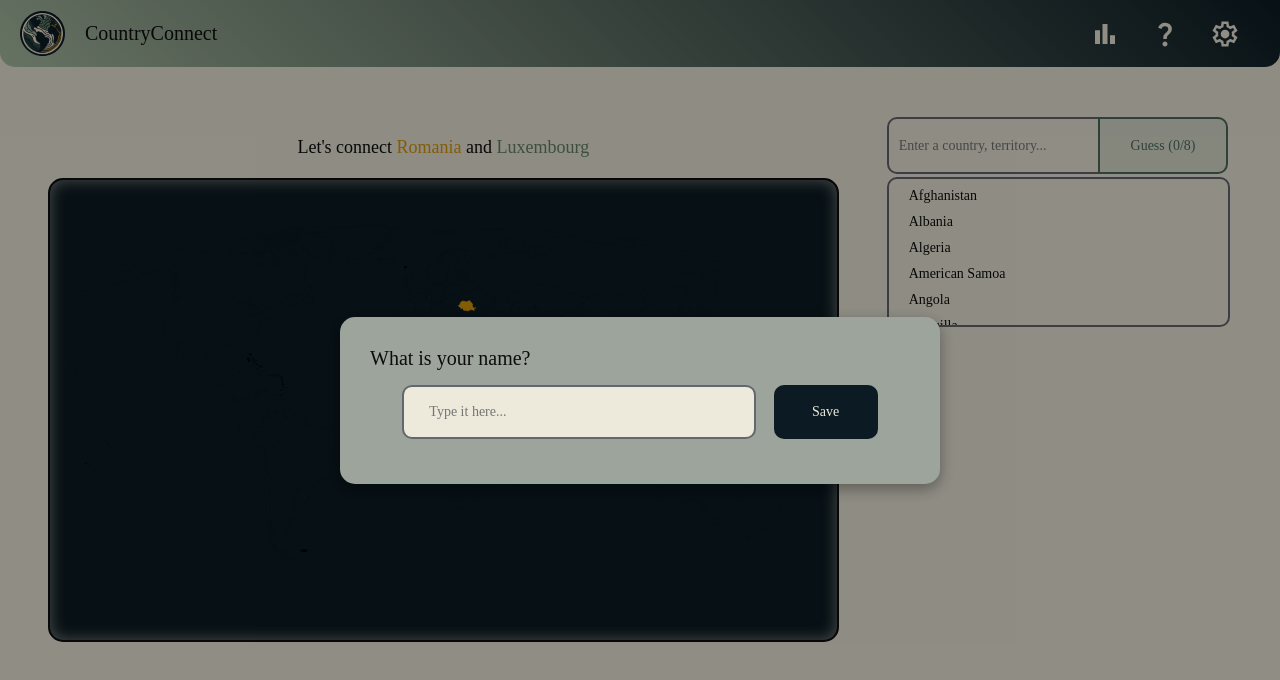
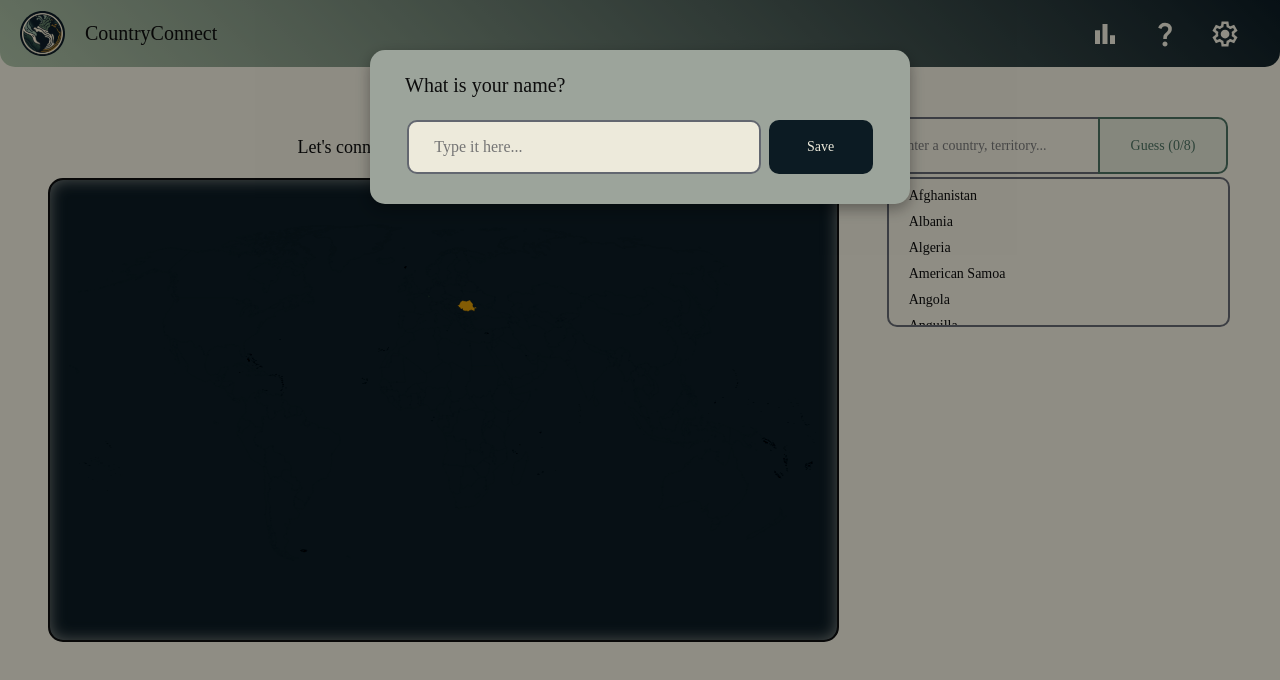
Before and after one commit to AliceGl/country-connect, a React (Create React App) app in the folder client/: page / in a window 1280 px wide. Shown: the top 680 px of the page. Built offline with nearby package versions, Linux system fonts and the light colour scheme; a web font is replaced by a local one.

Commit message:
added rules

```diff
--- a/client/src/components/App.js
+++ b/client/src/components/App.js
@@ -2,6 +2,7 @@ import './App.css';
 import Header from './Header.js';
 import Modal from './Modal.js';
 import GameScreen from './GameScreen.js';
+import Rules from './Rules.js';
 import { useEffect, useState } from 'react';
 import LogIn from './LogIn.js';
 import Cookies from 'universal-cookie';
@@ -151,7 +152,7 @@ function App() {
       </AppContext.Provider>
 
       <Modal title='Statistics' show={statsVisible} onClose={() => {setStatsVisible(false)}} ></Modal>
-      <Modal title='How to Play' show={rulesVisible} onClose={() => {setRulesVisible(false)}} ></Modal>
+      <Modal title='How to Play' show={rulesVisible} onClose={() => {setRulesVisible(false)}} ><Rules /></Modal>
       <Modal title='Settings' show={settingsVisible} onClose={() => {setSettingsVisible(false)}} ></Modal>
 
       <LogIn />
--- a/client/src/components/LogIn.js
+++ b/client/src/components/LogIn.js
@@ -21,7 +21,7 @@ function LogIn() {
         setVisible(false)
     }
     return (
-        <Modal className="logIn" title="What is your name?" show={visible} onClose={() => {}} noClose={true}>
+        <Modal className="logIn" title="What is your name?" show={visible} onClose={() => {}} noClose={true} size='small'>
             <input className="inputField" placeholder="Type it here..." onChange={(e) => {
                 setUser(e.target.value)
             }} />
--- a/client/src/components/Modal.css
+++ b/client/src/components/Modal.css
@@ -6,13 +6,32 @@
     background-color: rgba(0, 0, 0, 0.4);
     position: fixed;
     display: flex;
+    flex-flow: row nowrap;
     justify-content: center;
-    align-items: center;
+    align-items: flex-start;
 
+    overflow-y: auto;
 
     opacity: 0;
     transition: all 0.3s ease-in-out;
     pointer-events: none;
+}
+
+.modalBackground::-webkit-scrollbar {
+    width: 15px;
+    margin: 10px;
+}
+
+.modalBackground::-webkit-scrollbar-track {
+    background-color: #EDEADB;
+}
+
+.modalBackground::-webkit-scrollbar-thumb {
+    background-color: #9CA49B;
+    border-radius: 10px;
+    border-style: solid;
+    border-color: #EDEADB;
+    border-width: 3px;
 }
 
 .modal-show {
@@ -23,11 +42,14 @@
 .modal {
     width: 540px;
     min-height: 540px;
+    margin: 50px;
     background-color: #9CA49B;
     border-radius: 15px;
-    padding: 30px;
     box-shadow: rgba(0, 0, 0, 0.35) 0px 5px 15px;
     color: #0D0D0D;
+
+    display: grid;
+    grid-template-rows: 70px 1fr;
 
     transform: translateY(-200px);
     transition: all 0.3s ease-in-out;
@@ -38,9 +60,11 @@
 }
 
 .modalHeader {
+    margin: 35px;
     display: flex;
     flex-flow: row nowrap;
     justify-content: flex-start;
+    align-items: center;
 }
 
 .modalTitle {
@@ -67,9 +91,18 @@
     cursor: pointer;
 }
 
-.modalBody {
-    margin: 15px;
+.modalBody.small {
+    padding: 0 30px 30px 30px;
+}
+
+.modalBody.big {
+    width: 470px;
+    height: 100% - 60px;
+    display: block;
     font-size: 14px;
-    display: block;
+    line-height: 22px;
     text-align: left;
+    background-color: #EDEADB;
+    border-radius: 15px;
+    padding: 30px;
 }
--- a/client/src/components/Modal.js
+++ b/client/src/components/Modal.js
@@ -1,7 +1,7 @@
 import './Modal.css'
 import {ReactComponent as Close} from './../svg/close.svg'
 
-function Modal({ title, show, onClose, noClose=false, children, className}) {
+function Modal({ title, show, onClose, noClose=false, children, className="", size='big'}) {
     return (
         <div className={"modalBackground" + (show ? " modal-show" : "")} onClick={onClose}>
             <div className={className + ' modal'} onClick={(e) => e.stopPropagation()}>
@@ -13,7 +13,7 @@ function Modal({ title, show, onClose, noClose=false, children, className}) {
                         </div>
                     }
                 </div>
-                <div className='modalBody'>
+                <div className={'modalBody ' + size}>
                     {children}
                 </div>
             </div>
--- /dev/null
+++ b/client/src/components/Rules.css
@@ -0,0 +1,19 @@
+.rules h4 {
+    font-size: 16px;
+}
+
+.guessesList {
+    list-style-type: none;
+    padding: 0;
+}
+
+.guessesList li {
+    display: flex;
+    flex-flow: row nowrap;
+    align-items: center;
+    justify-content: flex-start;
+}
+
+.rules .guessType {
+    margin: 10px;
+}
--- /dev/null
+++ b/client/src/components/Rules.js
@@ -0,0 +1,37 @@
+import './Rules.css'
+import './Guess.css'
+import { ReactComponent as Checkmark } from './../svg/correct.svg'
+
+function Rules() {
+    return (
+        <div className='rules'>
+            Name countries to connect the <span className='textFrom'>StartCountry</span> and the <span className='textTo'>EndCountry</span>. Try to get there in the fewest guesses!
+            <h4>Scoring</h4>
+            After each guess you get an emoji. Scoring is based on all countries you've already guessed, and whether your last guess gets you closer to a solution.
+            <ul className='guessesList'>
+                <li>
+                    <div className='guessType type0'><Checkmark className='correctCheckmark'/></div>
+                    <p>Guess is <i>optimal</i>! You're one step closer.</p>
+                </li>
+                <li>
+                    <div className='guessType type1'></div>
+                    <p>Guess is <i>pretty good</i>. This country is close, <br/> but doesn't get you closer.</p>
+                </li>
+                <li>
+                    <div className='guessType type2'></div>
+                    <p>Guess is <i>not great</i>. This country is <br/> a significant detour.</p>
+                </li>
+                <li>
+                    <div className='guessType type3'></div>
+                    <p>Your guess is on a different continent or <br/> landmass 🤦.</p>
+                </li>
+            </ul>
+            <h4>What counts as a country?</h4>
+            Map includes some countries that are disputed, splits some countries up e.g. French Guiana is seperate to France, and does not include some small countries e.g. Vatican. When in doubt look at the countries list under the guess field!
+            <h4>What if I can't connect the countries?</h4>
+            You have a limited amount of guesses - just waste them all to give up, and you will be able to start a new game.
+        </div>
+    )
+}
+
+export default Rules;
```
